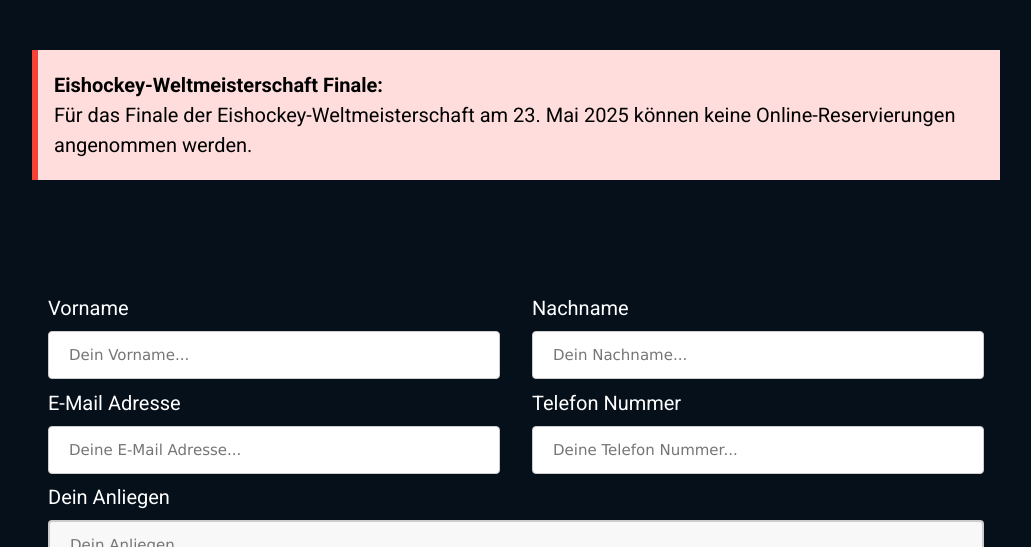
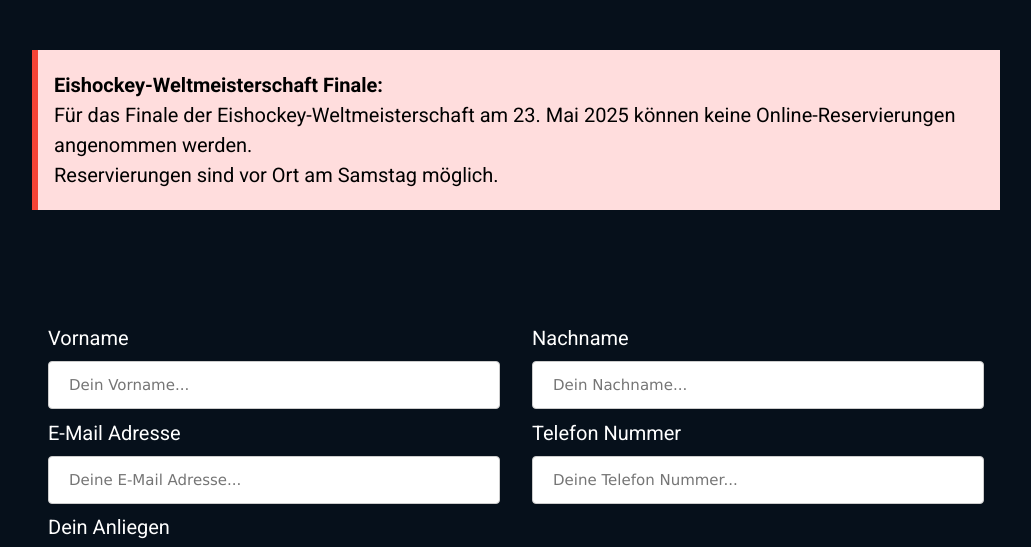
Before and after one commit to Fabio-Stuber/JOKERS-KontaktFormular, a plain HTML site: page index.html in a window 1280 px wide. Shown: the part 190-737 px from the top of the page, without its empty margins (124-1155 px from the left). Drawn offline with Linux system fonts and the light colour scheme.

Commit message:
Update index.html

```diff
--- a/index.html
+++ b/index.html
@@ -30,8 +30,7 @@
 	 <div class="w3-container" style="max-width: 1000px; margin: auto">
 			<div class="w3-panel w3-pale-red w3-leftbar w3-border-red">
 				<p class="info" style="color: black; text-align: left">
-					<b>Eishockey-Weltmeisterschaft Finale:</b> <br />Für das Finale der Eishockey-Weltmeisterschaft am 23. Mai 2025 können keine Online-Reservierungen angenommen werden.
-				</p>
+		<b>Eishockey-Weltmeisterschaft Finale:</b> <br />Für das Finale der Eishockey-Weltmeisterschaft am 23. Mai 2025 können keine Online-Reservierungen angenommen werden. <br/>Reservierungen sind vor Ort am Samstag möglich.				</p>
 			</div>
 		</div>
 				<div class="w3-padding-top-32"><!-- SPACE --></div>
```
